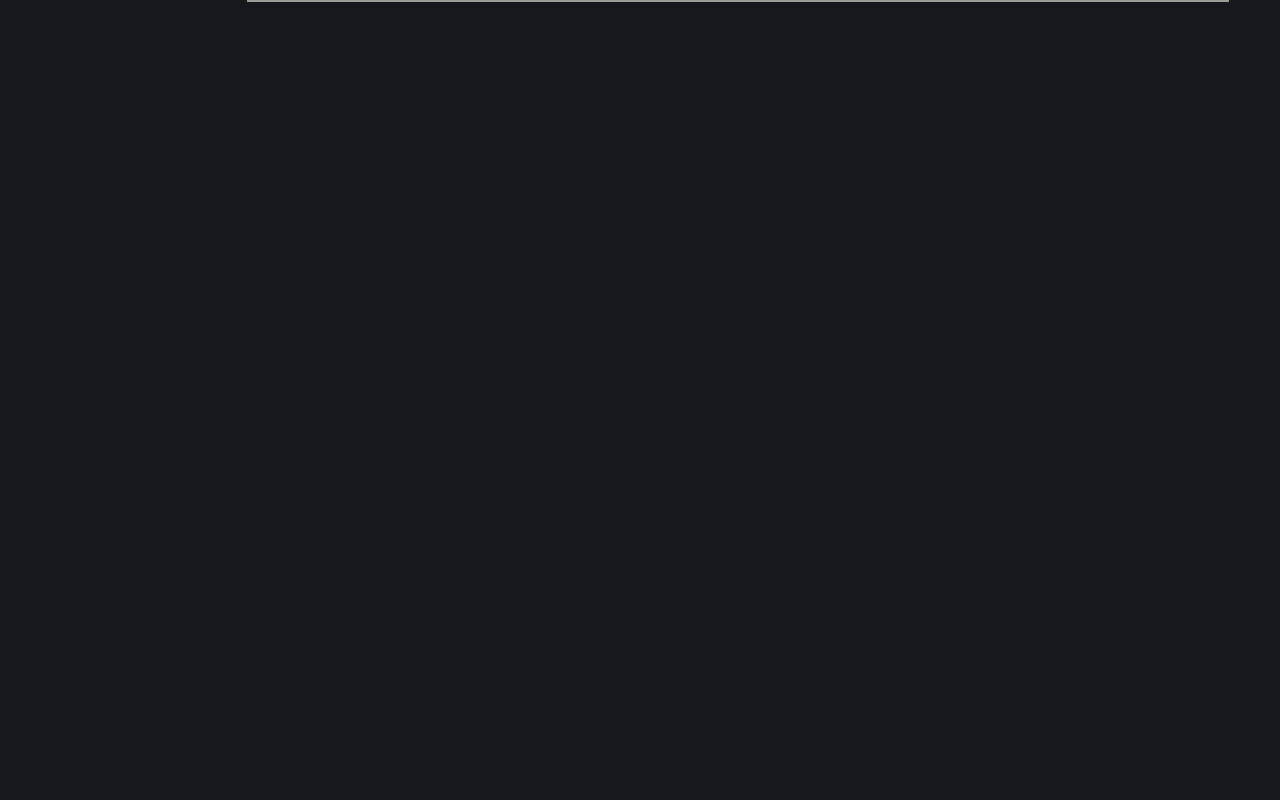
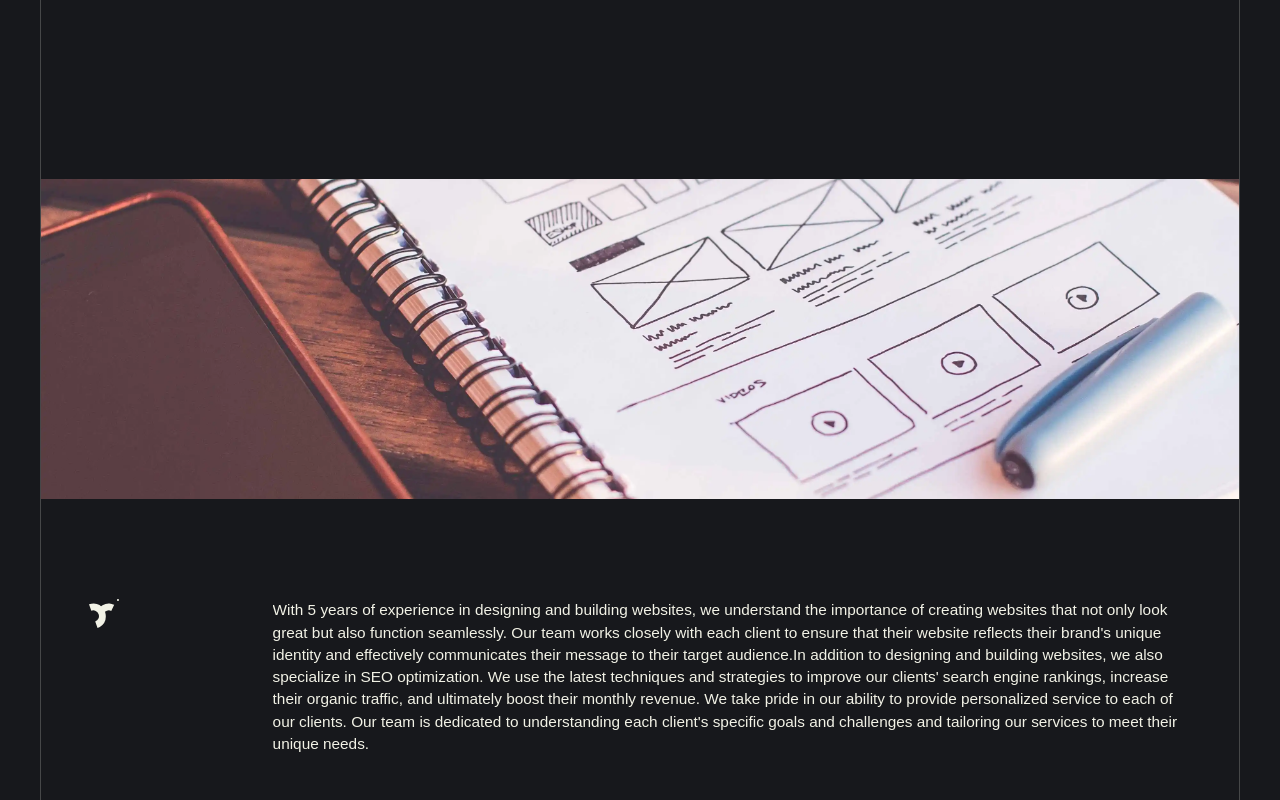
Before and after one commit to eduviereIsrael/reganseo, a Next.js app: page / in a window 1280 px wide. Shown: the part 2000-2800 px from the top of the page. Before the commit the page ends 2202 px from the top, so only its background shows below. Built offline with nearby package versions, Linux system fonts and the light colour scheme.

Commit message:
about section

```diff
--- a/pages/index.js
+++ b/pages/index.js
@@ -1,6 +1,6 @@
 import Head from 'next/head'
 import Image from 'next/image';
-import {CaseStudy, Hero, Services} from "../section"
+import {CaseStudy, Hero, Services, ImageSection, About} from "../section"
 
 
 export default function Home() {
@@ -16,7 +16,8 @@ export default function Home() {
         <Hero />
         <CaseStudy />
         <Services />
-
+        <ImageSection />
+        <About />
       </main>
 
     </div>
--- /dev/null
+++ b/section/About/About.jsx
@@ -0,0 +1,23 @@
+/* eslint-disable */
+
+import React from 'react'
+
+const about = "With 5 years of experience in designing and building websites, we understand the importance of creating websites that not only look great but also function seamlessly. Our team works closely with each client to ensure that their website reflects their brand's unique identity and effectively communicates their message to their target audience.In addition to designing and building websites, we also specialize in SEO optimization. We use the latest techniques and strategies to improve our clients' search engine rankings, increase their organic traffic, and ultimately boost their monthly revenue. We take pride in our ability to provide personalized service to each of our clients. Our team is dedicated to understanding each client's specific goals and challenges and tailoring our services to meet their unique needs."
+
+const About = () => {
+  return (
+    <div className='about'>
+        <div className="container">
+            <div className="left">
+                <img src="/logo.svg" alt="" />
+            </div>
+            <div className="right">
+                <p className="small-text">{about}</p>
+            </div>
+        </div>
+
+    </div>
+  )
+}
+
+export default About
--- /dev/null
+++ b/section/Image/ImageSection.jsx
@@ -0,0 +1,12 @@
+/* eslint-disable */
+import React from 'react'
+
+const ImageSection = () => {
+  return (
+    <div className='image-section'>
+        {/* <img src="/compbg.webp" alt="" /> */}
+    </div>
+  )
+}
+
+export default ImageSection
--- a/section/index.js
+++ b/section/index.js
@@ -1,3 +1,5 @@
 export {default as Hero} from "./Hero-section/Hero";
 export {default as CaseStudy} from "./Case-study/CaseStudy";
 export {default as Services} from "./Services/Services";
+export {default as ImageSection} from "./Image/ImageSection";
+export {default as About} from "./About/About";
--- a/styles/index.scss
+++ b/styles/index.scss
@@ -25,6 +25,17 @@ $text-color: #313030;
 
 body {
     overflow-y: auto;
+}
+
+.app {
+    max-width: 1200px;
+    margin: 0 auto;
+    // margin-top: 100px;
+    @media screen and (min-width: 768px){
+        border-left: 1px solid #f2f2e637;
+        border-right: 1px solid #f2f2e637;
+
+    }
 }
 
 
@@ -95,12 +106,20 @@ h2 {
     padding-bottom: 200px;
     padding-top: 100px;
 
+    .left{
+        margin-bottom: 15px;
+    }
+
     @media screen and (min-width: 768px){
         display: grid;
         grid-template-columns: 1fr 5fr;
         padding: 0 4%;
         padding-bottom: 200px;
         padding-top: 100px;
+
+        .left{
+            margin-bottom: 0px;
+        }
 
     }
     // display: grid;
@@ -288,6 +307,7 @@ h2 {
 
     h2 {
         overflow: hidden;
+        // margin-top: 15px;
     }
     img {
         width: 20px;
@@ -362,3 +382,19 @@ h2 {
         }
     }
 }
+
+.image-section{
+    height: 40vh;
+    overflow: hidden;
+    width: 100vw;
+    background-color: red;
+    background: url("/compbg.webp");
+    background-size: cover;
+    background-position: center center;
+}
+
+.about{
+    img{
+        width: 30px;
+    }
+}
--- a/styles/navbar.scss
+++ b/styles/navbar.scss
@@ -8,6 +8,9 @@ $sec-color: #f2f2e6;
     // border-top: 2px solid $sec-color;
     border-bottom: 2px solid $sec-color;
     // background-color: $pri-color;
+    max-width: 1200px;
+    margin: 0px auto;
+    // margin-top: 100px;
 
     *{
         overflow: hidden;
```
Also changed, not shown: public/compbg.jpg (added).
